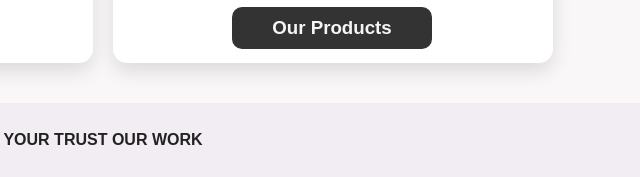
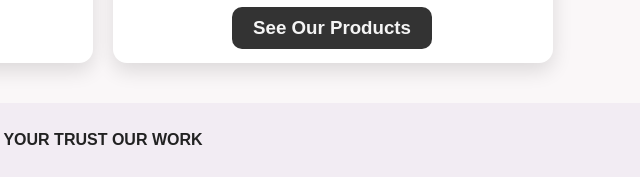
Before and after one commit to kelvinrjm/WEBSITE-PROJECTS, a plain HTML site: page folder-projects/folder-ESWAR/index.html in a window 1280 px wide. Shown: the part 1098-1275 px from the top of the page, 537-1177 px from the left. Drawn offline with Linux system fonts and the light colour scheme.

Commit message:
Update index.html

```diff
--- a/folder-projects/folder-ESWAR/index.html
+++ b/folder-projects/folder-ESWAR/index.html
@@ -58,7 +58,7 @@
         <img src="whole.png">
 
       </a>
-      <h3>Our Products</h3>
+      <h3>See Our Products</h3>
     </div>
   </div>
 </section>
```
